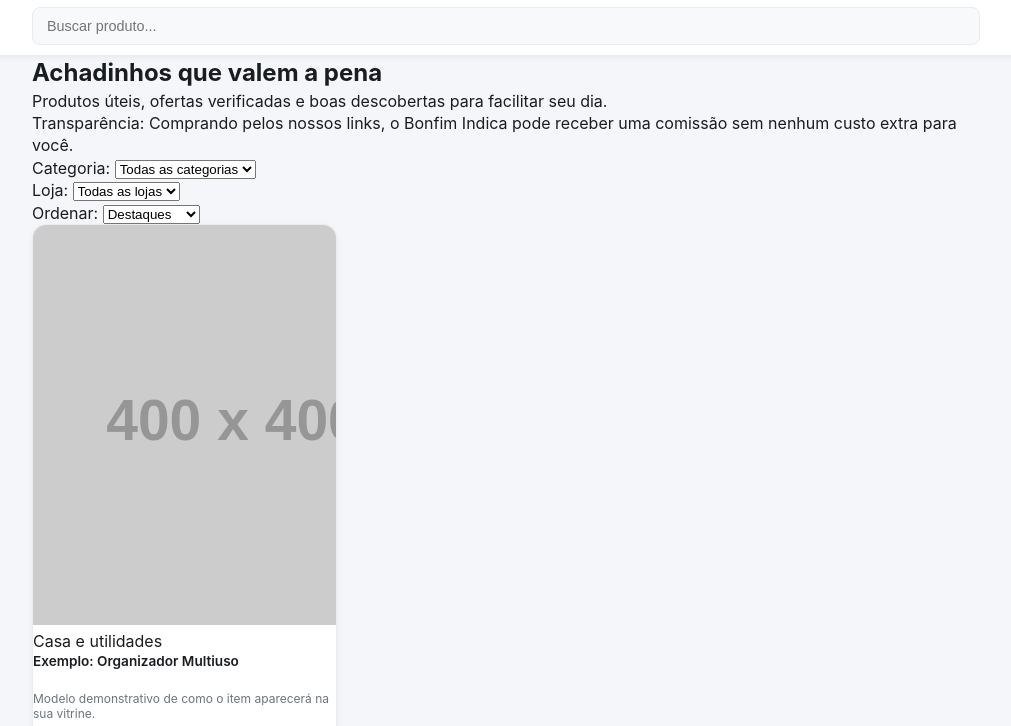
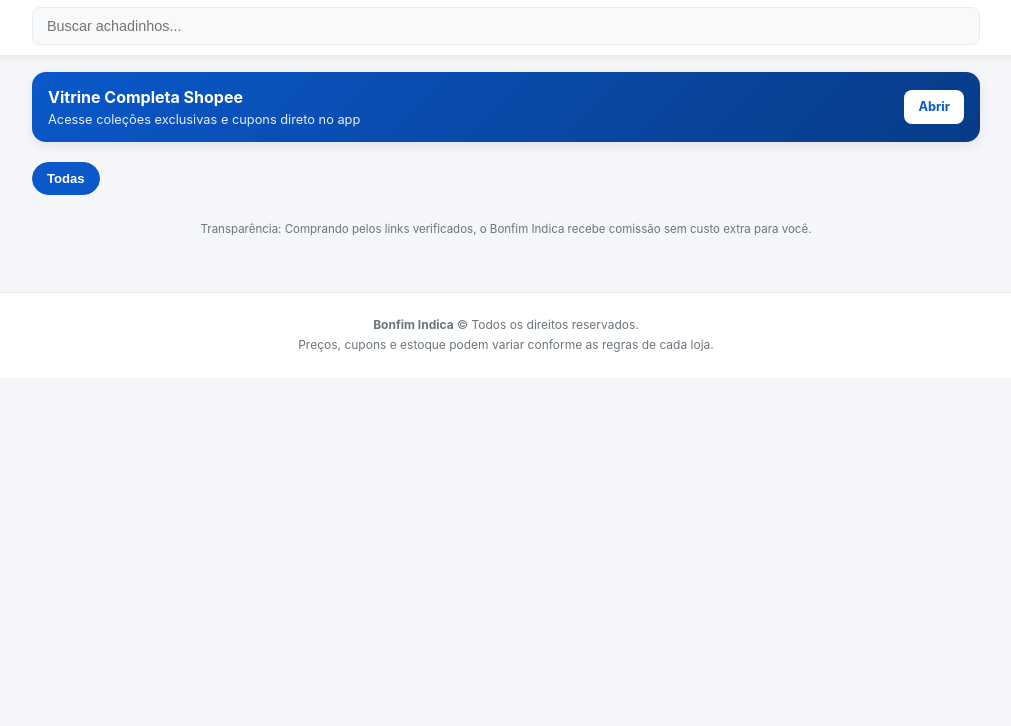
Before and after one commit to bonfimsergioluis-coder/bonfim-indica-, a plain HTML site: page index.html in a window 1280 px wide. Shown: the part 44-770 px from the top of the page, without its empty margins (134-1145 px from the left). Drawn offline with Linux system fonts and the light colour scheme; placeholder pictures from the web are drawn by us.

Commit message:
Update index.html

```diff
--- a/index.html
+++ b/index.html
@@ -4,70 +4,48 @@
   <meta charset="UTF-8">
   <meta name="viewport" content="width=device-width, initial-scale=1.0">
   <title>Bonfim Indica | Achadinhos e Ofertas Verificadas</title>
-  <meta name="description" content="Seleção de achadinhos, gadgets, utilidades e ofertas reais do Mercado Livre e Shopee.">
+  <meta name="description" content="Seleção de achadinhos, gadgets e utilidades no Mercado Livre e Shopee.">
   <link rel="stylesheet" href="styles.css">
 </head>
 <body>
 
   <header class="header">
-    <div class="container header-container">
-      <div class="brand">
-        <h1 class="brand-title">BONFIM <span>INDICA</span></h1>
-      </div>
+    <div class="container">
+      <h1 class="brand-title">BONFIM <span>INDICA</span></h1>
       <div class="search-box">
-        <input type="search" id="search-input" placeholder="Buscar produto..." aria-label="Buscar produtos">
+        <input type="search" id="search-input" placeholder="Buscar achadinhos..." aria-label="Buscar produtos">
       </div>
     </div>
   </header>
 
   <main class="container">
-    <section class="hero">
-      <h2>Achadinhos que valem a pena</h2>
-      <p>Produtos úteis, ofertas verificadas e boas descobertas para facilitar seu dia.</p>
-    </section>
-
-    <!-- Aviso de Afiliado e Transparência -->
-    <div class="disclaimer-banner">
-      <p>Transparência: Comprando pelos nossos links, o Bonfim Indica pode receber uma comissão sem nenhum custo extra para você.</p>
+    <!-- Atalho Vitrine Shopee -->
+    <div class="store-hub-banner">
+      <div class="hub-text">
+        <h3>Vitrine Completa Shopee</h3>
+        <p>Acesse coleções exclusivas e cupons direto no app</p>
+      </div>
+      <a href="https://shopee.com.br" target="_blank" rel="noopener noreferrer" class="hub-btn" id="shopee-hub-link">Abrir</a>
     </div>
 
-    <!-- Filtros de Busca -->
-    <section class="filters-section" aria-label="Filtros de produtos">
-      <div class="filter-group">
-        <label for="category-select">Categoria:</label>
-        <select id="category-select">
-          <option value="todas">Todas as categorias</option>
-        </select>
-      </div>
+    <!-- Pílulas Horizontais de Categoria -->
+    <nav class="chips-scroll" id="categories-chips" aria-label="Categorias de produtos">
+      <button class="chip-btn active" data-category="todas">Todas</button>
+    </nav>
 
-      <div class="filter-group">
-        <label for="store-select">Loja:</label>
-        <select id="store-select">
-          <option value="todas">Todas as lojas</option>
-          <option value="Mercado Livre">Mercado Livre</option>
-          <option value="Shopee">Shopee</option>
-        </select>
-      </div>
+    <div class="transparency-bar">
+      Transparência: Comprando pelos links verificados, o Bonfim Indica recebe comissão sem custo extra para você.
+    </div>
 
-      <div class="filter-group">
-        <label for="sort-select">Ordenar:</label>
-        <select id="sort-select">
-          <option value="destaque">Destaques</option>
-          <option value="menor-preco">Menor preço</option>
-        </select>
-      </div>
-    </section>
-
-    <!-- Grid de Produtos -->
+    <!-- Grid com 2 colunas no celular -->
     <section id="products-grid" class="products-grid" aria-live="polite">
-      <!-- Inserido dinamicamente via JavaScript -->
     </section>
   </main>
 
   <footer class="footer">
-    <div class="container footer-content">
+    <div class="container">
       <p><strong>Bonfim Indica</strong> &copy; Todos os direitos reservados.</p>
-      <p class="footer-note">Preços, disponibilidade e condições de frete são de responsabilidade das lojas parceiras e podem variar.</p>
+      <p style="margin-top: 4px;">Preços, cupons e estoque podem variar conforme as regras de cada loja.</p>
     </div>
   </footer>
 
```
